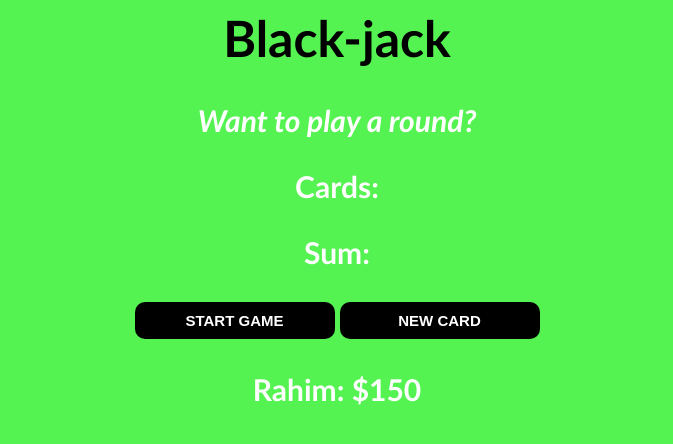
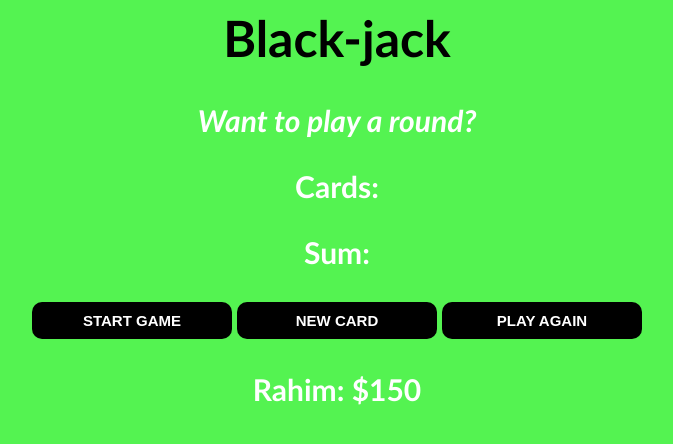
Before and after one commit to RAHIM999/blackjack, a plain HTML site: page index.html in a window 1280 px wide. Shown: the whole page, without its empty margins (303-976 px from the left). Drawn offline with Linux system fonts and the light colour scheme.

Commit message:
Update index.html
add button

```diff
--- a/index.html
+++ b/index.html
@@ -10,6 +10,7 @@
         <div class="container">
             <button onclick="startGame()">START GAME</button>
         <button onclick="newCard()">NEW CARD</button>
+        <button onclick="playAgain()">PLAY AGAIN</button>
         </div>
         <p id="player-el"></p>
         <script src="script.js"></script>
```
